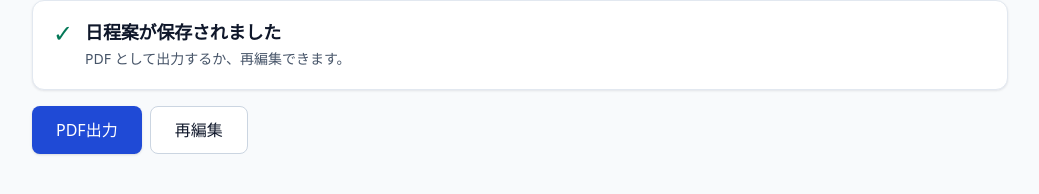
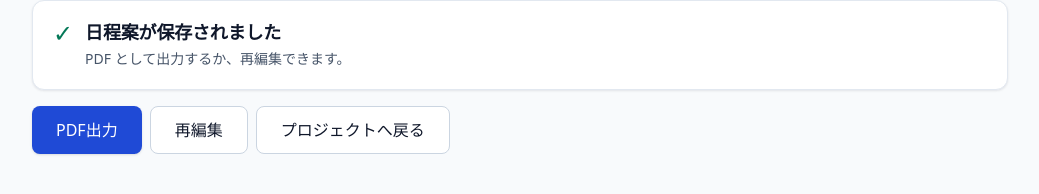
Before and after one commit to ishiwara51-2/Parents_Meeting_Manager, a React (Vite) app in the folder frontend/: page /projects/1/saved in a window 1280 px wide. Shown: the part 164-358 px from the top of the page, without its empty margins (120-1159 px from the left). Built offline with nearby package versions, Linux system fonts and the light colour scheme.

Commit message:
feat(ui): add back-to-project button on the saved/completion page
Mirrors the existing button on SchedulePage so users can return to the
project detail page directly from the save-completion screen, without
going through re-edit.

```diff
--- a/frontend/src/pages/SavedPage.tsx
+++ b/frontend/src/pages/SavedPage.tsx
@@ -126,6 +126,13 @@ export default function SavedPage() {
           >
             {unlocking ? '処理中...' : '再編集'}
           </Button>
+          <Button
+            variant="secondary"
+            size="lg"
+            onClick={() => navigate(`/projects/${projectId}`)}
+          >
+            プロジェクトへ戻る
+          </Button>
         </div>
       </div>
     </AppShell>
```
Also changed, not shown: 1 other file (tests, documents, lock files or other folders).
